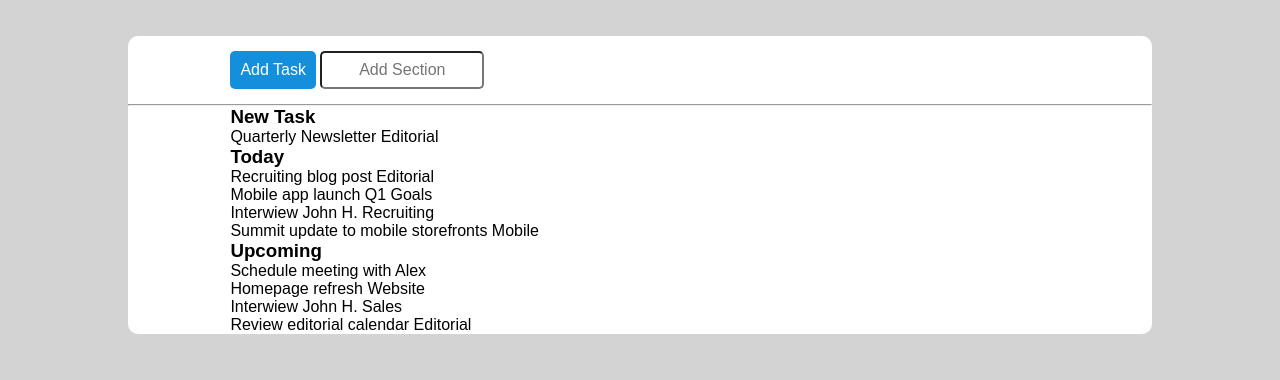
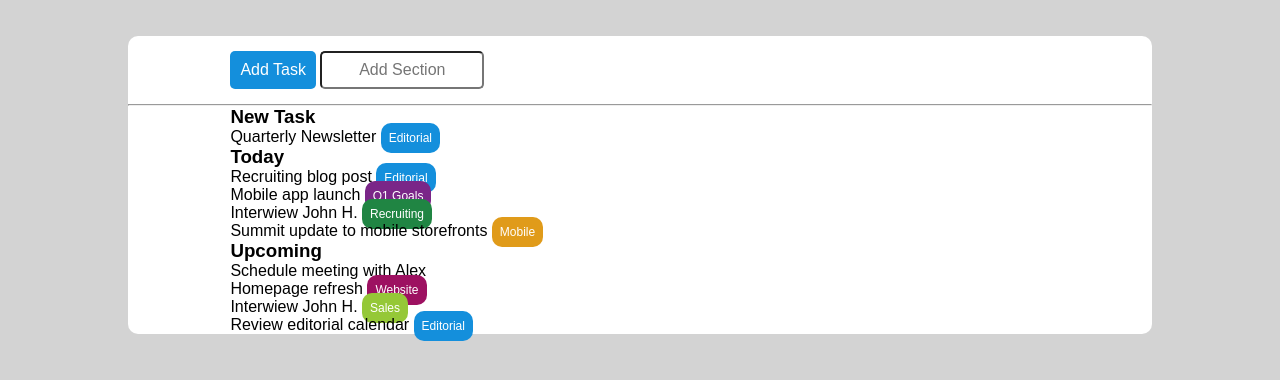
Before and after one commit to Vegadrone/html-css-toboolist, a plain HTML site: page index.html in a window 1280 px wide. Shown: the part 82-462 px from the top of the page. Drawn offline with Linux system fonts and the light colour scheme.

Commit message:
aggiunta etichette

```diff
--- a/css/style.css
+++ b/css/style.css
@@ -34,14 +34,17 @@ header {
     border-radius: 10px;
 }
 
-.mini-container{
+.mini-container {
     width: 80%;
-    margin:0 auto;
+    margin: 0 auto;
 }
+
+/* Input  */
 
 #input{
     padding: 15px 0px;
 }
+
 #button{
     border: none;
     border-radius: 5px;
@@ -58,5 +61,41 @@ header {
     font-size: 16px;
     border-radius: 5px;
     text-align: center;
+}
 
+/* Labels */
+
+.ed-label,
+.q1goals-label,
+.rec-label,
+.web-label,
+.sales-label,
+.mobile-label
+{
+    background-color: rgb(20, 143, 220);
+    color:  white;
+    border-radius: 10px;
+    font-size: 12px;
+    text-align: center;
+    padding: 8px;
 }
+
+#sales{
+    background-color: rgb(149, 200, 55);
+}
+
+#web{
+    background-color: rgb(157, 17, 97);
+}
+
+#mobile{
+    background-color: rgb(224, 155, 26);
+}
+
+#recruiting{
+    background-color: rgb(32, 133, 67);
+}
+
+#q1{
+    background-color: rgb(122, 38, 136);
+}
--- a/index.html
+++ b/index.html
@@ -35,17 +35,17 @@
         <section class="mini-container" id="today">
             <h3>Today</h3>
             <div>Recruiting blog post <span class="ed-label">Editorial</span></div>
-            <div>Mobile app launch <span lass="q1goals-label">Q1 Goals</span></div>
-            <div>Interwiew John H. <span lass="rec-label">Recruiting</span></div>
-            <div>Summit update to mobile storefronts <span>Mobile</span></div>
+            <div>Mobile app launch <span id="q1" class="q1goals-label">Q1 Goals</span></div>
+            <div>Interwiew John H. <span id="recruiting" class="rec-label">Recruiting</span></div>
+            <div>Summit update to mobile storefronts <span id="mobile" class="mobile-label">Mobile</span></div>
         </section>
 
 <!-- Sezione Upcoming -->
-        <section class="mini-container" id="upacoming">
+        <section class="mini-container" id="upcoming">
             <h3>Upcoming</h3>
             <div>Schedule meeting with Alex</div>
-            <div>Homepage refresh <span lass="web-label">Website</span></div>
-            <div>Interwiew John H. <span lass="sales-label">Sales</span></div>
+            <div>Homepage refresh <span id="web" class="web-label">Website</span></div>
+            <div>Interwiew John H. <span id="sales" class="sales-label">Sales</span></div>
             <div>Review editorial calendar <span class="ed-label">Editorial</span></div>
         </section>
     </main>
```
